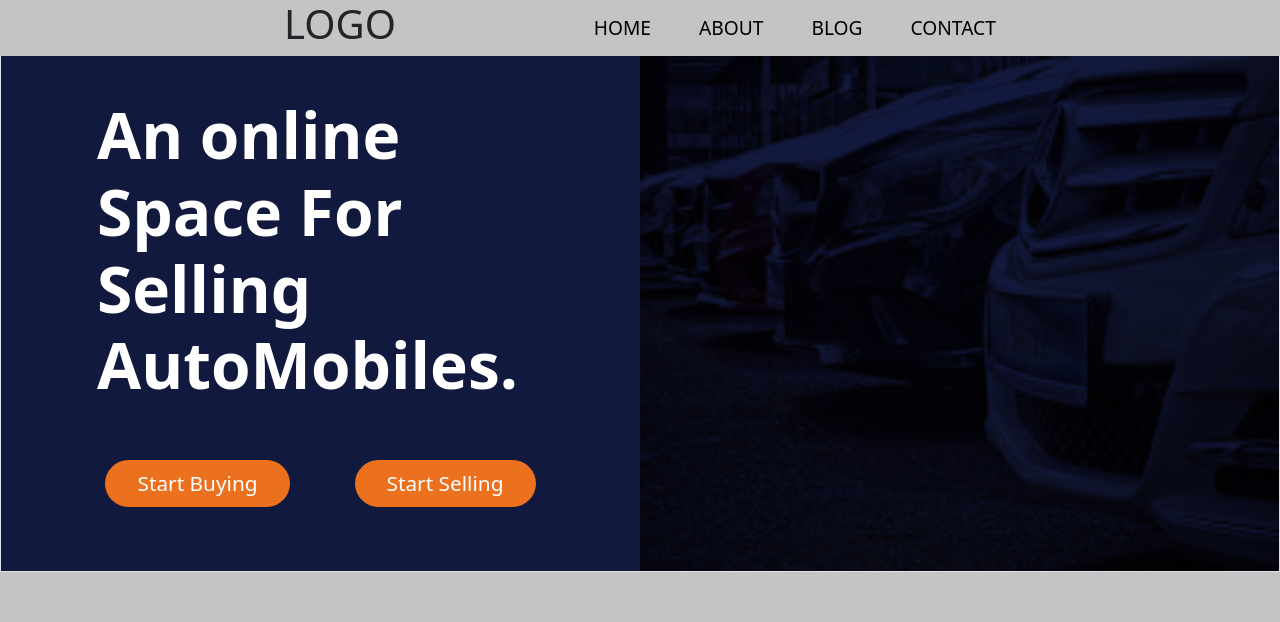
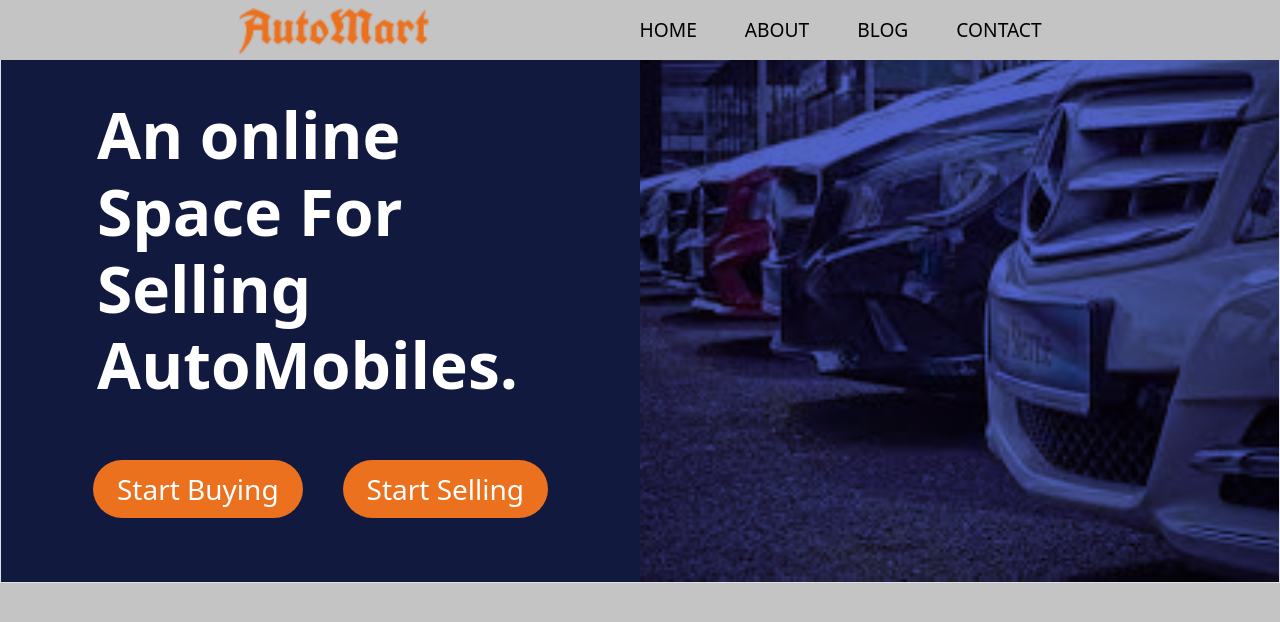
Before and after one commit to AbdulkarimOgaji/automart, a React (Create React App) app in the folder frontend/: page / in a window 1280 px wide. Shown: the top 622 px of the page. Built offline with nearby package versions, Linux system fonts and the light colour scheme.

Commit message:
finish jombotron

```diff
--- a/frontend/package.json
+++ b/frontend/package.json
@@ -14,6 +14,7 @@
     "bootstrap-icons": "^1.8.1",
     "react": "^18.1.0",
     "react-dom": "^18.1.0",
+    "react-router-dom": "^6.3.0",
     "react-scripts": "5.0.1",
     "sass": "^1.51.0",
     "typescript": "^4.6.4",
--- a/frontend/src/App.tsx
+++ b/frontend/src/App.tsx
@@ -1,21 +1,14 @@
 import NavBar from "./components/NavBar";
+import HomePage from "./pages/HomePage";
+import { Routes, Route } from 'react-router-dom'
 
 function App() {
   return (
     <div className="App">
       <NavBar />
-      <div className="row container-fluid m-0 p-0 border">
-        <div className="col-6 bg-primary p-5 ">
-          <h1 className="display-3 fw-bolder p-5 text-white">
-            An online Space For Selling AutoMobiles.
-          </h1>
-          <p className="d-flex justify-content-around text-center container">
-            <a href="/" className="btn-links">Start Buying</a>
-            <a href="/" className="btn-links">Start Selling</a>
-          </p>
-        </div>
-        <div className="col-6  m-0 p-0 jombotron-img"></div>
-      </div>
+      <Routes>
+        <Route index element={<HomePage />}/>
+      </Routes>
     </div>
   );
 }
--- a/frontend/src/components/NavBar.tsx
+++ b/frontend/src/components/NavBar.tsx
@@ -2,7 +2,7 @@ const NavBar = () => {
   return (
       <>
       <header className="navBar">
-      <h1 className="logo">LOGO</h1>
+      <img src="/images/logo.png" className="logo" alt="logo"/>
       <input
         type="checkbox"
         name="nav-toggler"
--- a/frontend/src/index.tsx
+++ b/frontend/src/index.tsx
@@ -1,13 +1,16 @@
-import React from 'react';
-import ReactDOM from 'react-dom/client';
-import './index.scss';
-import App from './App';
+import React from "react";
+import ReactDOM from "react-dom/client";
+import "./index.scss";
+import App from "./App";
+import { BrowserRouter } from "react-router-dom";
 
 const root = ReactDOM.createRoot(
-  document.getElementById('root') as HTMLElement
+  document.getElementById("root") as HTMLElement
 );
 root.render(
   <React.StrictMode>
-    <App />
+    <BrowserRouter>
+      <App />
+    </BrowserRouter>
   </React.StrictMode>
 );
--- /dev/null
+++ b/frontend/src/pages/HomePage.tsx
@@ -0,0 +1,22 @@
+const HomePage = () => {
+  return (
+    <div className="row container-fluid m-0 p-0 border">
+      <div className="col-md-6 col-12 bg-primary p-5 ">
+        <h1 className="display-3 fw-bolder p-lg-5 p-md-2 text-white">
+          An online Space For Selling AutoMobiles.
+        </h1>
+        <p className="d-flex justify-content-around text-center container">
+          <a href="/" className="btn-links fs-3 rounded-pill py-2 px-4">
+            Start Buying
+          </a>
+          <a href="/" className="btn-links fs-3 rounded-pill py-2 px-4">
+            Start Selling
+          </a>
+        </p>
+      </div>
+      <div className="col-6  m-0 p-0 jombotron-img d-none d-md-block"></div>
+    </div>
+  );
+};
+
+export default HomePage;
--- a/frontend/src/styles/_classes.scss
+++ b/frontend/src/styles/_classes.scss
@@ -2,9 +2,7 @@
     background-color: $secondary;
     text-decoration: none;
     color: white;
-    font-size: 1.3rem;
-    padding: 0.5rem 2rem;
-    border-radius: 50px;
+
 }
 
 .btn-links:hover {
@@ -19,7 +17,7 @@
 .jombotron-img {
     background-image: url('../../public/images/bg.jpg');
     background-blend-mode: multiply;
-    background-color: $primary;
+    background-color: lighten($color: $primary, $amount: 40);
     background-repeat: no-repeat;
     background-size: cover;
     background-position: center center;
--- a/frontend/src/styles/navBar.scss
+++ b/frontend/src/styles/_navBar.scss
@@ -89,6 +89,7 @@ header.navBar {
       }
       .logo {
         grid-column: 2 / span 1;
+        height: 60px;
       }
       nav {
         all: unset;
```
Also changed, not shown: frontend/public/images/logo.png (added), 1 other file (tests, documents, lock files or other folders).
